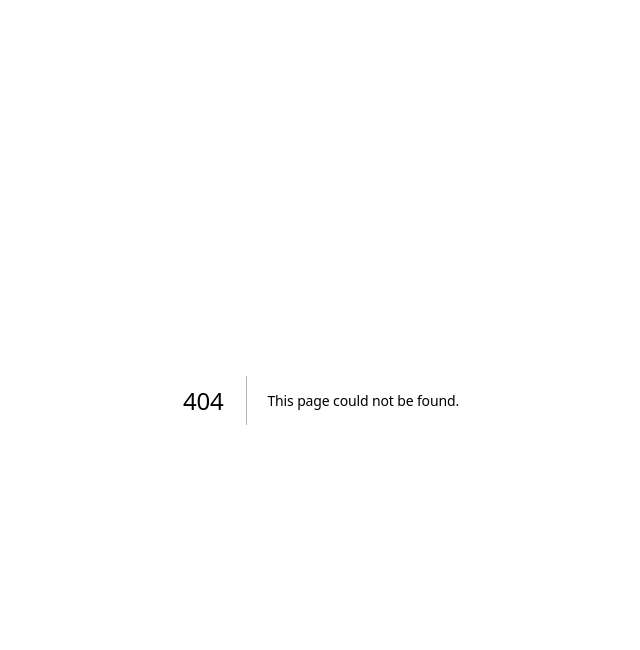
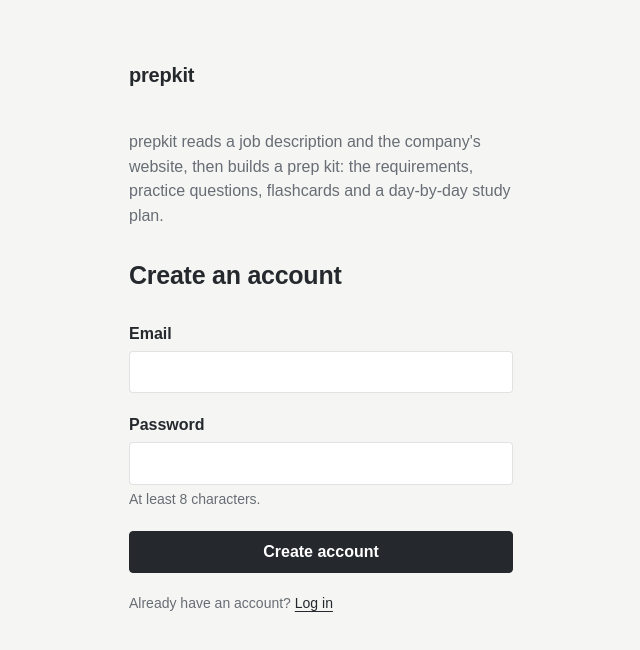
Before and after one commit to thisisfaizanali/prepkit, a Next.js app in the folder apps/web/: page /register in a window 1280 px wide. Before the commit this address had no page. Shown: the top 650 px of the page, without its empty margins (319-959 px from the left). Built offline with nearby package versions, Linux system fonts and the light colour scheme; a web font is replaced by a local one.

Commit message:
feat(web): add auth pages and route protection

```diff
--- /dev/null
+++ b/apps/web/src/app/(auth)/layout.tsx
@@ -0,0 +1,18 @@
+import { Wordmark } from "@/components/Wordmark";
+
+export default function AuthLayout({ children }: { children: React.ReactNode }) {
+  return (
+    <div className="px-4 py-10 sm:py-16">
+      <div className="mx-auto max-w-sm">
+        <Wordmark href="/login" />
+        <main id="content" className="mt-10">
+          <p className="text-pencil">
+            prepkit reads a job description and the company&apos;s website, then builds a prep kit: the requirements,
+            practice questions, flashcards and a day-by-day study plan.
+          </p>
+          {children}
+        </main>
+      </div>
+    </div>
+  );
+}
--- /dev/null
+++ b/apps/web/src/app/(auth)/login/page.tsx
@@ -0,0 +1,15 @@
+import { Suspense } from "react";
+import { AuthForm } from "@/components/auth/AuthForm";
+
+export const metadata = { title: "Log in | prepkit" };
+
+export default function Page() {
+  return (
+    <>
+      <h1 className="mt-8 text-h2">Log in</h1>
+      <Suspense>
+        <AuthForm mode="login" />
+      </Suspense>
+    </>
+  );
+}
--- /dev/null
+++ b/apps/web/src/app/(auth)/register/page.tsx
@@ -0,0 +1,15 @@
+import { Suspense } from "react";
+import { AuthForm } from "@/components/auth/AuthForm";
+
+export const metadata = { title: "Create an account | prepkit" };
+
+export default function Page() {
+  return (
+    <>
+      <h1 className="mt-8 text-h2">Create an account</h1>
+      <Suspense>
+        <AuthForm mode="register" />
+      </Suspense>
+    </>
+  );
+}
--- /dev/null
+++ b/apps/web/src/app/kits/layout.tsx
@@ -0,0 +1,5 @@
+import { AppShell } from "@/components/AppShell";
+
+export default function KitsLayout({ children }: { children: React.ReactNode }) {
+  return <AppShell>{children}</AppShell>;
+}
--- /dev/null
+++ b/apps/web/src/components/AppShell.tsx
@@ -0,0 +1,42 @@
+"use client";
+
+import Link from "next/link";
+import { useRouter } from "next/navigation";
+import type { ReactNode } from "react";
+import { Wordmark } from "@/components/Wordmark";
+import { useLogout, useMe } from "@/lib/queries";
+
+export function AppShell({ children }: { children: ReactNode }) {
+  const router = useRouter();
+  const me = useMe();
+  const logout = useLogout();
+  return (
+    <>
+      <a href="#content" className="sr-only focus:not-sr-only focus:absolute focus:left-4 focus:top-4 focus:bg-sheet focus:p-2">
+        Skip to content
+      </a>
+      <header className="border-b border-line">
+        <div className="mx-auto flex max-w-6xl flex-wrap items-center gap-x-6 gap-y-2 px-4 py-3">
+          <Wordmark />
+          <nav aria-label="Main" className="mr-auto">
+            <Link href="/kits/new" className="link font-semibold">
+              New kit
+            </Link>
+          </nav>
+          <span className="min-w-0 truncate text-sm text-pencil" title={me.data?.email}>
+            {me.data?.email ?? " "}
+          </span>
+          <button
+            type="button" className="btn btn-quiet py-1" disabled={logout.isPending}
+            onClick={() => logout.mutate(undefined, { onSettled: () => router.replace("/login") })}
+          >
+            Log out
+          </button>
+        </div>
+      </header>
+      <main id="content" tabIndex={-1} className="mx-auto max-w-6xl px-4 py-8 outline-none">
+        {children}
+      </main>
+    </>
+  );
+}
--- /dev/null
+++ b/apps/web/src/components/FieldError.tsx
@@ -0,0 +1,8 @@
+export function FieldError({ id, message }: { id: string; message?: string }) {
+  if (!message) return null;
+  return (
+    <p id={id} className="mt-1 text-sm text-alert">
+      {message}
+    </p>
+  );
+}
--- /dev/null
+++ b/apps/web/src/components/Wordmark.tsx
@@ -0,0 +1,9 @@
+import Link from "next/link";
+
+export function Wordmark({ href = "/kits" }: { href?: string }) {
+  return (
+    <Link href={href} className="text-h3 font-extrabold tracking-[-0.01em] no-underline hover:underline">
+      prepkit
+    </Link>
+  );
+}
--- /dev/null
+++ b/apps/web/src/components/auth/AuthForm.tsx
@@ -0,0 +1,99 @@
+"use client";
+
+import Link from "next/link";
+import { useRouter, useSearchParams } from "next/navigation";
+import { useEffect, useState, type FormEvent } from "react";
+import { z } from "zod";
+import { FieldError } from "@/components/FieldError";
+import { ApiError } from "@/lib/api";
+import { takeNotice } from "@/lib/notice";
+import { useLogin, useRegister } from "@/lib/queries";
+
+const Schema = z.object({
+  email: z.string().trim().pipe(z.email("Enter an email address, like you@example.com.")),
+  password: z.string().min(8, "Use at least 8 characters."),
+});
+type Errors = Partial<Record<"email" | "password", string>>;
+
+/** Only same-site paths: never follow an absolute or protocol-relative `next`. */
+const safeNext = (next: string | null) => (next && next.startsWith("/") && !next.startsWith("//") ? next : "/kits");
+
+function serverMessage(e: unknown, mode: "login" | "register"): string {
+  if (!(e instanceof ApiError)) return "Something went wrong. Try again.";
+  if (e.code === "INVALID_CREDENTIALS") return "That email and password don't match an account. Check them and try again.";
+  if (e.code === "EMAIL_TAKEN") return "An account with this email already exists. Log in instead.";
+  if (e.code === "RATE_LIMITED") return "Too many attempts. Wait a minute, then try again.";
+  if (e.code === "NETWORK") return e.message;
+  return mode === "login" ? `Couldn't log in: ${e.message}` : `Couldn't create the account: ${e.message}`;
+}
+
+export function AuthForm({ mode }: { mode: "login" | "register" }) {
+  const router = useRouter();
+  const params = useSearchParams();
+  const next = safeNext(params.get("next"));
+  const login = useLogin();
+  const register = useRegister();
+  const mutation = mode === "login" ? login : register;
+  const [errors, setErrors] = useState<Errors>({});
+  const [notice, setNoticeText] = useState<string | null>(null);
+
+  useEffect(() => setNoticeText(takeNotice()), []);
+
+  const onSubmit = (e: FormEvent<HTMLFormElement>) => {
+    e.preventDefault();
+    const data = Object.fromEntries(new FormData(e.currentTarget));
+    const parsed = Schema.safeParse(data);
+    if (!parsed.success) {
+      const errs: Errors = {};
+      for (const i of parsed.error.issues) errs[i.path[0] as keyof Errors] ??= i.message;
+      setErrors(errs);
+      return;
+    }
+    setErrors({});
+    mutation.mutate(parsed.data, { onSuccess: () => router.replace(next) });
+  };
+
+  const otherHref = `${mode === "login" ? "/register" : "/login"}${params.get("next") ? `?next=${encodeURIComponent(next)}` : ""}`;
+
+  return (
+    <form onSubmit={onSubmit} noValidate className="mt-8 space-y-5">
+      {notice && <p className="notice">{notice}</p>}
+      <div>
+        <label htmlFor="email" className="block font-semibold">
+          Email
+        </label>
+        <input
+          id="email" name="email" type="email" autoComplete="email" className="field mt-1"
+          aria-invalid={!!errors.email} aria-describedby={errors.email ? "email-error" : undefined}
+        />
+        <FieldError id="email-error" message={errors.email} />
+      </div>
+      <div>
+        <label htmlFor="password" className="block font-semibold">
+          Password
+        </label>
+        <input
+          id="password" name="password" type="password" className="field mt-1"
+          autoComplete={mode === "login" ? "current-password" : "new-password"}
+          aria-invalid={!!errors.password} aria-describedby={errors.password ? "password-error" : "password-hint"}
+        />
+        {mode === "register" && !errors.password && (
+          <p id="password-hint" className="mt-1 text-sm text-pencil">At least 8 characters.</p>
+        )}
+        <FieldError id="password-error" message={errors.password} />
+      </div>
+      <div aria-live="polite" className="text-alert">
+        {mutation.isError && <p>{serverMessage(mutation.error, mode)}</p>}
+      </div>
+      <button type="submit" className="btn w-full justify-center" disabled={mutation.isPending}>
+        {mode === "login" ? (mutation.isPending ? "Logging in" : "Log in") : mutation.isPending ? "Creating account" : "Create account"}
+      </button>
+      <p className="text-sm text-pencil">
+        {mode === "login" ? "No account yet? " : "Already have an account? "}
+        <Link href={otherHref} className="link text-graphite">
+          {mode === "login" ? "Create one" : "Log in"}
+        </Link>
+      </p>
+    </form>
+  );
+}
--- /dev/null
+++ b/apps/web/src/proxy.ts
@@ -0,0 +1,18 @@
+import { NextResponse, type NextRequest } from "next/server";
+
+// Presence check only: the API decides whether the session is valid, and the client's 401 handler covers the rest.
+export function proxy(req: NextRequest) {
+  const hasSession = req.cookies.has("prepkit_session");
+  const { pathname, search } = req.nextUrl;
+  if (pathname.startsWith("/kits") && !hasSession) {
+    const url = new URL("/login", req.url);
+    url.searchParams.set("next", pathname + search);
+    return NextResponse.redirect(url);
+  }
+  if ((pathname === "/login" || pathname === "/register") && hasSession) {
+    return NextResponse.redirect(new URL("/kits", req.url));
+  }
+  return NextResponse.next();
+}
+
+export const config = { matcher: ["/kits", "/kits/:path*", "/login", "/register"] };
```
